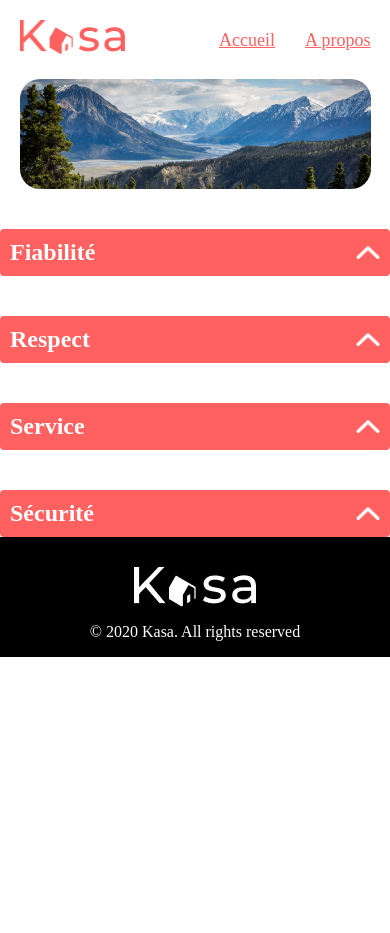
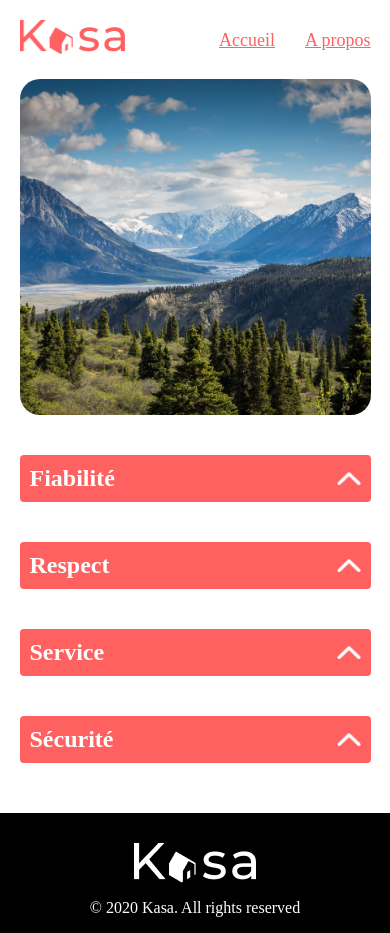
Before and after one commit to Eliot-b-git/Projet-Kasa, a React (Create React App) app: page /about in a window 390 px wide. Before the commit the page ends 844 px from the top, so only its background shows below. Built offline with nearby package versions, Linux system fonts and the light colour scheme.

Commit message:
Ajustement de la police des card

```diff
--- a/src/components/Banner/index.jsx
+++ b/src/components/Banner/index.jsx
@@ -6,9 +6,9 @@ import PlageBanner from '../../assets/PlageBanner.png';
 
 const Banniere = ({ type }) => {
   if (type === 'accueil') {
-    return <img className="BannerImage" src={PlageBanner} alt='PlageBanner' />;
+    return <img className="BannerImage1" src={PlageBanner} alt='PlageBanner' />;
   } else if (type === 'about') {
-    return <img className="BannerImage" src={MontagneBanner} alt='MontagneBanner' />;
+    return <img className="BannerImage2" src={MontagneBanner} alt='MontagneBanner' />;
   } else {
     return null; // Gérer les autres cas si nécessaire
   }
--- a/src/components/Banner/styles.scss
+++ b/src/components/Banner/styles.scss
@@ -2,7 +2,7 @@
 
 $border-radius: 20px;
 
-.BannerImage {
+.BannerImage1, .BannerImage2 {
   border-radius: $border-radius;
   display: block;
   margin-left: auto;
@@ -17,7 +17,7 @@ $border-radius: 20px;
 // Media Query pour les écrans de petite taille (max-width: 767px)
 @media (max-width: 767px) {
   // Ajustez vos styles pour les écrans de petite taille ici
-  .BannerImage {
+  .BannerImage1 {
     border-radius: $border-radius;
     display: block;
     margin-left: auto;
@@ -28,5 +28,16 @@ $border-radius: 20px;
     margin-top: 0px;
     object-fit: cover;
   }
+  .BannerImage2 {
+    border-radius: $border-radius;
+    display: block;
+    margin-left: auto;
+    margin-right: auto;
+    height: 336px;
+    width: 100%;
+    max-width: 767px;
+    margin-top: 0px;
+    object-fit: cover;
+  }
 
 }
--- a/src/components/Card/styles.scss
+++ b/src/components/Card/styles.scss
@@ -37,13 +37,14 @@
     .logement-description {
         max-height: 1em; // Limite la hauteur à 1 lignes de texte environ
         overflow: hidden;
-        text-align: center;
+        // text-align: center;
         position: absolute;
         bottom: 15px;
         color: white;
-        max-width: 80%;
+        max-width: 100%;
+        margin-left: 20px;
+        margin-right: 30px;
         font-size: 25px;
-        margin-left: 5px;
 
       }
   }
@@ -73,6 +74,7 @@
 
       img {
         max-width: 100%;
+        width: 95%;
         height: 220px;
         border-radius: 10px;
         // L'image ne dépassera pas la largeur de la logement-card
--- a/src/components/MenuDeroulant/styles.scss
+++ b/src/components/MenuDeroulant/styles.scss
@@ -62,3 +62,63 @@
         margin-top: 0px; // Espacement entre les textes
     }
   }
+
+@media (max-width: 767px) {
+
+  .menu-deroulant-wrapper {
+    .titre {
+      display: flex;
+      align-items: center; // Alignement vertical centré
+      background-color: #FF6060; // Fond rouge pour le titre
+      color: white; // Texte en blanc
+      padding: 5px; // Espacement autour du titre
+      border-radius: 4px; // Coins arrondis
+      margin: 0px 0 0 0; // Espacement entre les titres
+    }
+    .titre-wrapper {
+        display: flex;
+        flex-direction: row;
+        justify-content: space-between;
+        align-items: center;
+        background-color: #FF6060;
+        color: white;
+        padding: 5px;
+        border-radius: 4px;
+        margin: 40px 0 0 0;
+      }
+
+
+      .fleche {
+        width: 24px; // Ajustez la largeur selon vos besoins
+        height: 13px;
+        object-fit: cover; // Ajustez la hauteur selon vos besoins
+        transition: transform 0.3s ease; // Transition pour l'animation de rotation
+        margin:0 5px 0 0;
+
+      }
+
+    .flecheouvert {
+        transform: rotate(180deg); // Rotation de la flèche ouverte
+        object-fit: cover;
+        width: 24px;
+        height: 13px;
+        margin-right: 5px;
+    }
+
+    .contenu {
+      display: none;
+
+      &.ouvert {
+        display: block;
+      }
+
+    }
+    .contenuouvert{
+        background-color: #F6F6F6; // Fond gris pour le texte
+        color: #FF6060; // Texte en rouge
+        padding: 10px; // Espacement autour du texte
+        border-radius: 5px; // Coins arrondis
+        margin-top: 0px; // Espacement entre les textes
+    }
+  }
+}
--- a/src/pages/About/index.jsx
+++ b/src/pages/About/index.jsx
@@ -5,9 +5,7 @@ import FiabiliteTexte from './fiabiliteTexte'; // Importez les composants texte
 import RespectTexte from './respectTexte';
 import SecuriteTexte from './securiteTexte';
 import ServiceTexte from './serviceTexte';
-// import style from './styles.scss'
-// <div className='divMenu'>
-
+import './styles.scss';
 
 function About() {
   return (
--- a/src/pages/About/style.scss
+++ /dev/null
@@ -1,3 +0,0 @@
-.divMenu {
-    margin-bottom: 50px;
-}
--- /dev/null
+++ b/src/pages/About/styles.scss
@@ -0,0 +1,14 @@
+.divMenu {
+    margin-bottom: 50px;
+}
+
+
+// Media Query pour les écrans de petite taille (max-width: 767px)
+@media (max-width: 767px) {
+    .divMenu{
+        width: 90%;
+        max-width: 767px;
+        margin-left: auto;
+        margin-right: auto;
+    }
+}
```
